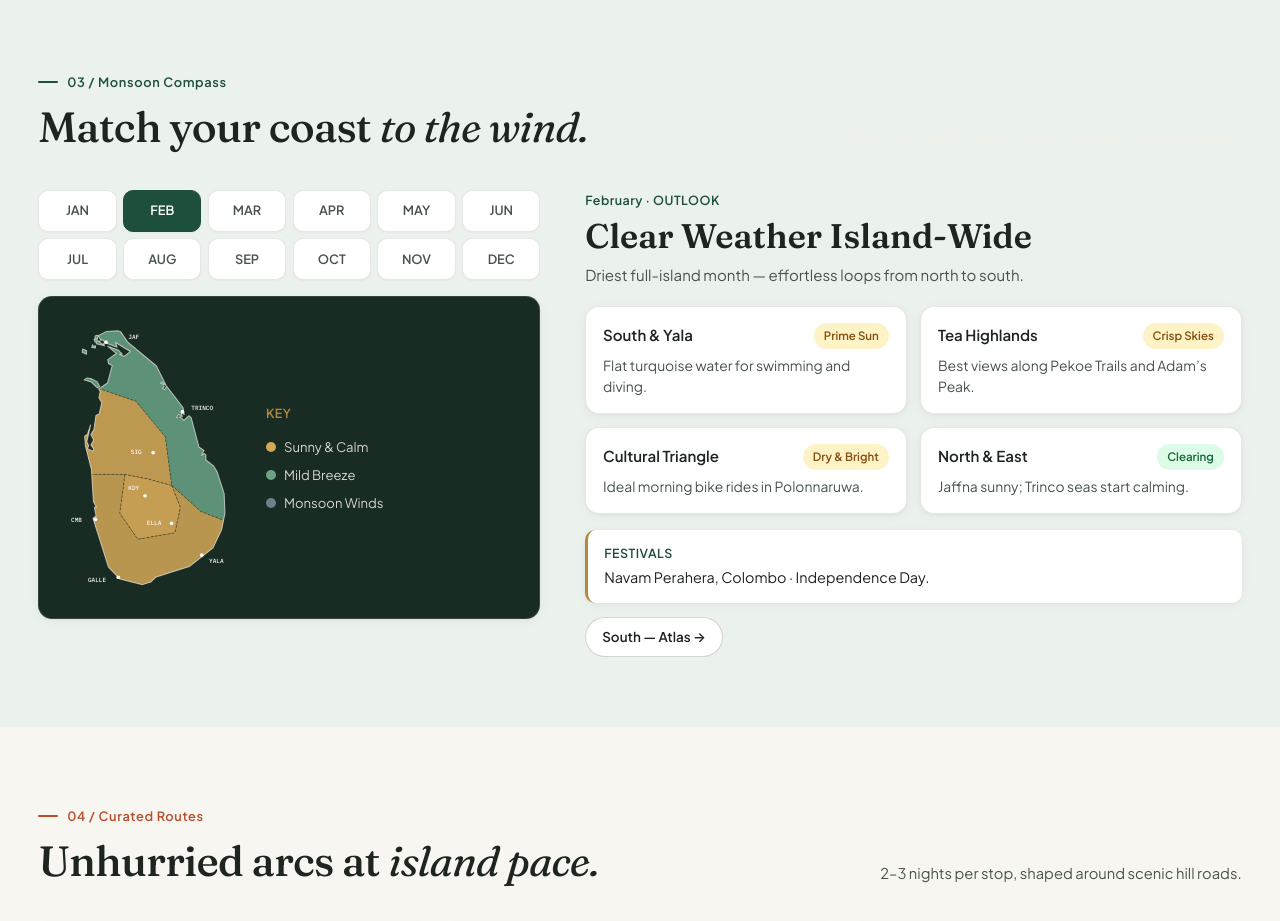
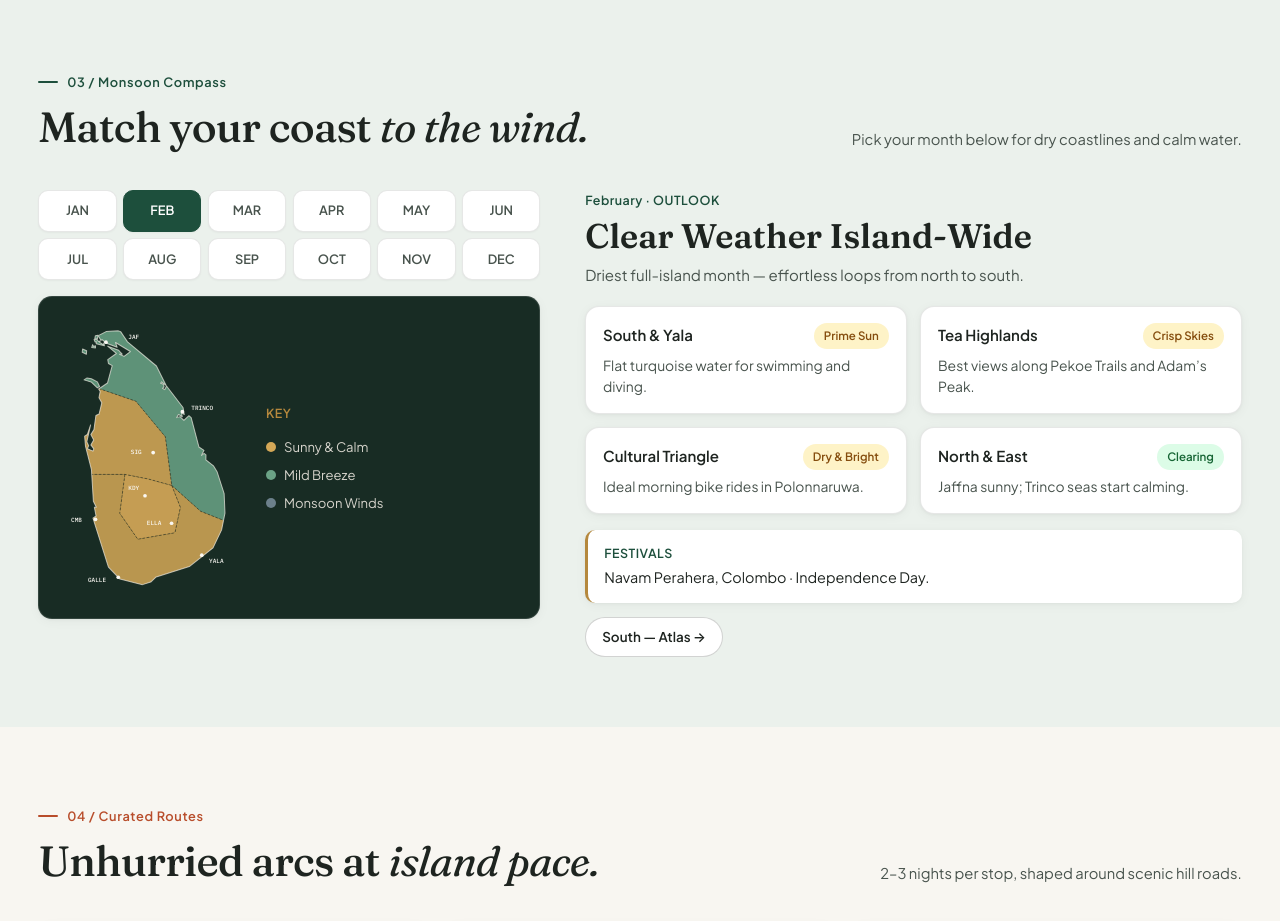
Before and after one commit to lakee0302-114/serendib-sri-lanka, a plain HTML site: page index.html in a window 1280 px wide. Shown: the part 2460-3381 px from the top of the page. Drawn offline with Linux system fonts and the light colour scheme.

Commit message:
fix: ensure high contrast for Monsoon Compass subcopy in light sage mode

```diff
--- a/index.html
+++ b/index.html
@@ -293,7 +293,7 @@
               <em data-i18n="compass.titleEm">to the wind.</em>
             </h2>
           </div>
-          <p class="section-subcopy" style="color: var(--ink-on-dark-muted);" data-i18n="compass.subcopy">
+          <p class="section-subcopy" data-i18n="compass.subcopy">
             Pick your month below for dry coastlines and calm water.
           </p>
         </div>
--- a/styles/main.css
+++ b/styles/main.css
@@ -157,6 +157,10 @@
   .section--forest {
     background-color: var(--bg-compass);
     color: var(--ink-compass);
+  }
+
+  .section--forest .section-subcopy {
+    color: var(--ink-compass-muted);
   }
 
   .eyebrow {
```
